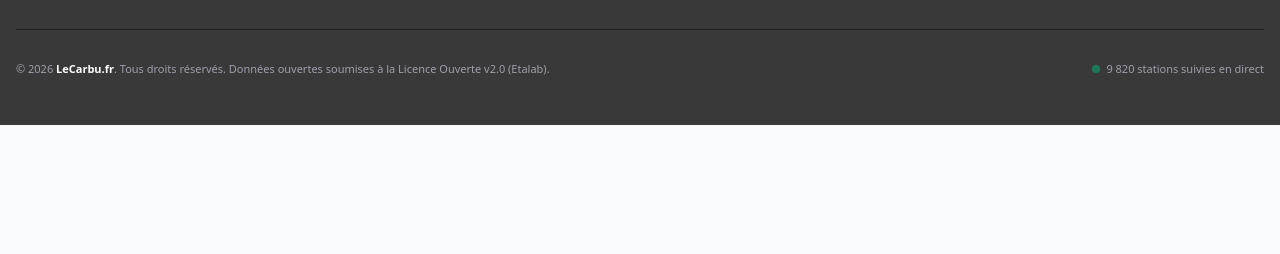
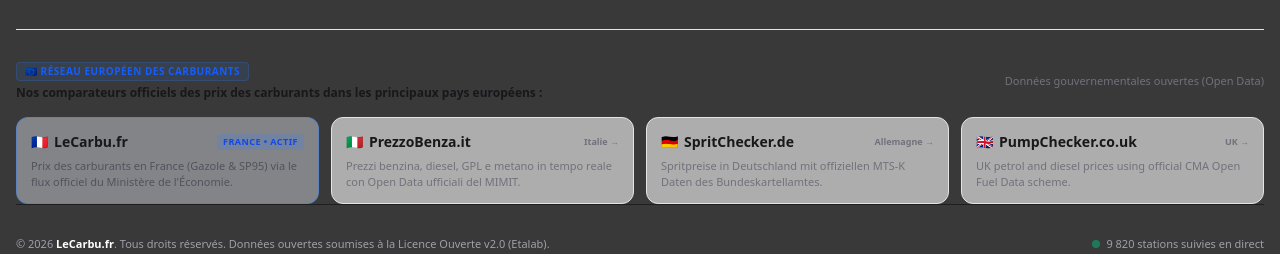
Before and after one commit to rovelati/lecarbu.fr, an Astro site: page / in a window 1280 px wide. Shown: the part 6370-6624 px from the top of the page. Before the commit the page ends 6495 px from the top, so only its background shows below. Built offline with nearby package versions, Linux system fonts and the light colour scheme; Astro itself is replaced by a stand-in of ours; no server answers.

Commit message:
feat(seo): add European Fuel Network cross-linking in footer with hreflang and official open data links

```diff
--- a/src/layouts/Layout.astro
+++ b/src/layouts/Layout.astro
@@ -276,6 +276,99 @@
         </div>
       </div>
 
+      <!-- Réseau Européen des Carburants (Cross-Linking SEO International) -->
+      <div class="pt-8 border-t border-zinc-200 dark:border-zinc-800/80">
+        <div class="flex flex-col sm:flex-row sm:items-center justify-between gap-2 mb-4">
+          <div>
+            <div class="inline-flex items-center gap-1.5 px-2 py-0.5 rounded text-[10px] font-bold uppercase tracking-wider bg-blue-500/10 text-blue-600 dark:text-blue-400 border border-blue-500/20 mb-1">
+              🇪🇺 Réseau Européen des Carburants
+            </div>
+            <p class="text-xs font-bold text-zinc-900 dark:text-zinc-200">
+              Nos comparateurs officiels des prix des carburants dans les principaux pays européens :
+            </p>
+          </div>
+          <span class="text-[11px] text-zinc-500">Données gouvernementales ouvertes (Open Data)</span>
+        </div>
+
+        <div class="grid grid-cols-1 sm:grid-cols-2 lg:grid-cols-4 gap-3">
+          <!-- France (Ce site) -->
+          <div class="p-3.5 rounded-xl border border-blue-500/40 bg-blue-50/40 dark:bg-blue-950/20 relative">
+            <div class="flex items-center justify-between mb-1.5">
+              <span class="text-sm font-black text-zinc-900 dark:text-white flex items-center gap-1.5">
+                <span>🇫🇷</span>
+                <span>LeCarbu.fr</span>
+              </span>
+              <span class="text-[9px] font-bold uppercase tracking-wider px-1.5 py-0.5 rounded bg-blue-500/20 text-blue-700 dark:text-blue-300">
+                France • Actif
+              </span>
+            </div>
+            <p class="text-[11px] text-zinc-600 dark:text-zinc-400 leading-snug">
+              Prix des carburants en France (Gazole & SP95) via le flux officiel du Ministère de l'Économie.
+            </p>
+          </div>
+
+          <!-- Italie -->
+          <a
+            href="https://prezzobenza.it/"
+            hreflang="it-IT"
+            target="_blank"
+            rel="noopener"
+            class="p-3.5 rounded-xl border border-zinc-200 dark:border-zinc-800 bg-zinc-50/60 dark:bg-zinc-900/40 hover:border-emerald-500/50 hover:bg-zinc-100/60 dark:hover:bg-zinc-900/80 transition-all group"
+          >
+            <div class="flex items-center justify-between mb-1.5">
+              <span class="text-sm font-bold text-zinc-900 dark:text-white group-hover:text-emerald-600 dark:group-hover:text-emerald-400 transition-colors flex items-center gap-1.5">
+                <span>🇮🇹</span>
+                <span>PrezzoBenza.it</span>
+              </span>
+              <span class="text-[9px] font-semibold text-zinc-500 dark:text-zinc-400">Italie &rarr;</span>
+            </div>
+            <p class="text-[11px] text-zinc-500 dark:text-zinc-400 leading-snug">
+              Prezzi benzina, diesel, GPL e metano in tempo reale con Open Data ufficiali del MIMIT.
+            </p>
+          </a>
+
+          <!-- Allemagne -->
+          <a
+            href="https://spritchecker.de/"
+            hreflang="de-DE"
+            target="_blank"
+            rel="noopener"
+            class="p-3.5 rounded-xl border border-zinc-200 dark:border-zinc-800 bg-zinc-50/60 dark:bg-zinc-900/40 hover:border-amber-500/50 hover:bg-zinc-100/60 dark:hover:bg-zinc-900/80 transition-all group"
+          >
+            <div class="flex items-center justify-between mb-1.5">
+              <span class="text-sm font-bold text-zinc-900 dark:text-white group-hover:text-amber-600 dark:group-hover:text-amber-400 transition-colors flex items-center gap-1.5">
+                <span>🇩🇪</span>
+                <span>SpritChecker.de</span>
+              </span>
+              <span class="text-[9px] font-semibold text-zinc-500 dark:text-zinc-400">Allemagne &rarr;</span>
+            </div>
+            <p class="text-[11px] text-zinc-500 dark:text-zinc-400 leading-snug">
+              Spritpreise in Deutschland mit offiziellen MTS-K Daten des Bundeskartellamtes.
+            </p>
+          </a>
+
+          <!-- Royaume-Uni -->
+          <a
+            href="https://pumpchecker.co.uk/"
+            hreflang="en-GB"
+            target="_blank"
+            rel="noopener"
+            class="p-3.5 rounded-xl border border-zinc-200 dark:border-zinc-800 bg-zinc-50/60 dark:bg-zinc-900/40 hover:border-sky-500/50 hover:bg-zinc-100/60 dark:hover:bg-zinc-900/80 transition-all group"
+          >
+            <div class="flex items-center justify-between mb-1.5">
+              <span class="text-sm font-bold text-zinc-900 dark:text-white group-hover:text-sky-600 dark:group-hover:text-sky-400 transition-colors flex items-center gap-1.5">
+                <span>🇬🇧</span>
+                <span>PumpChecker.co.uk</span>
+              </span>
+              <span class="text-[9px] font-semibold text-zinc-500 dark:text-zinc-400">UK &rarr;</span>
+            </div>
+            <p class="text-[11px] text-zinc-500 dark:text-zinc-400 leading-snug">
+              UK petrol and diesel prices using official CMA Open Fuel Data scheme.
+            </p>
+          </a>
+        </div>
+      </div>
+
       <div class="pt-8 border-t border-zinc-900/80 flex flex-col sm:flex-row items-center justify-between gap-4 text-[11px] text-zinc-400">
         <div>
           &copy; {new Date().getFullYear()} <span class="text-white font-semibold">LeCarbu.fr</span>. Tous droits réservés. Données ouvertes soumises à la Licence Ouverte v2.0 (Etalab).
```
